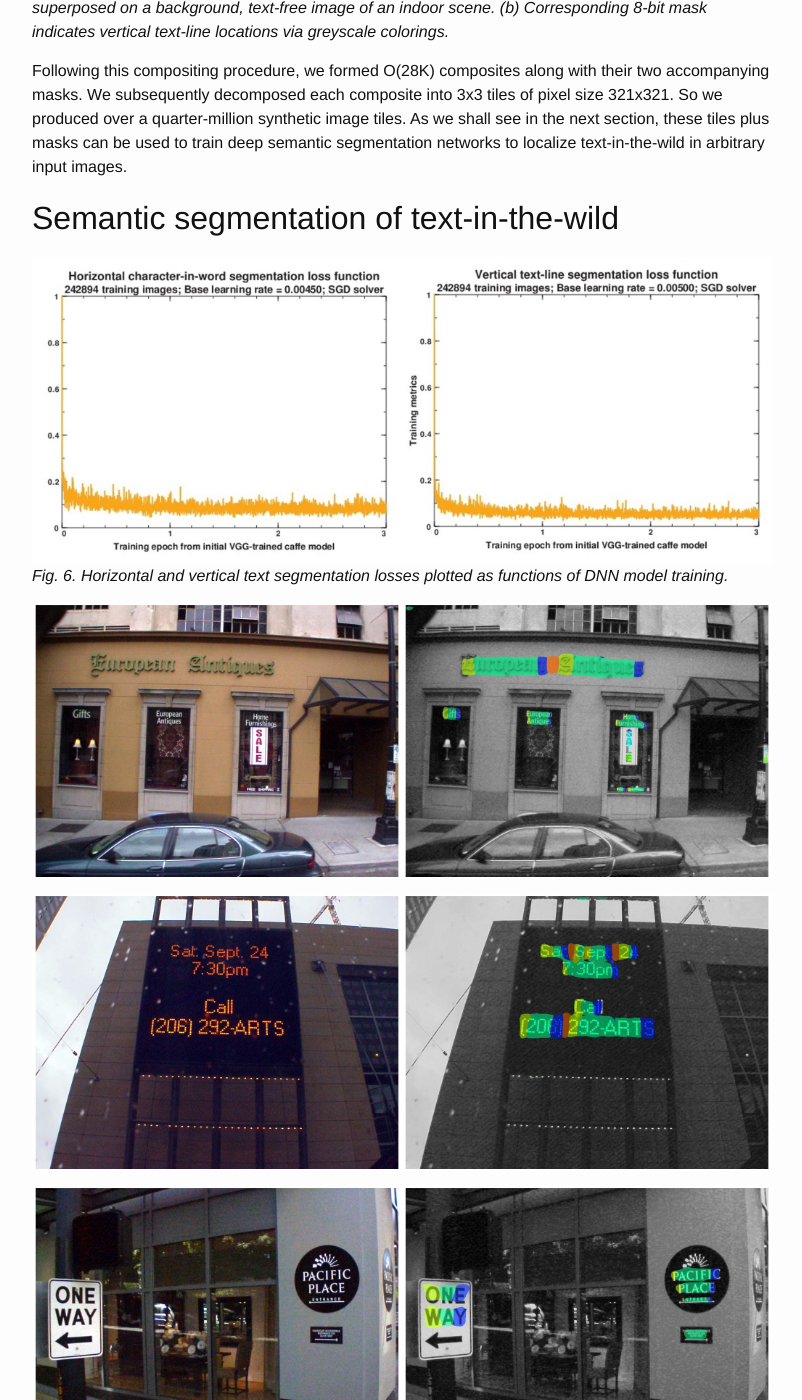
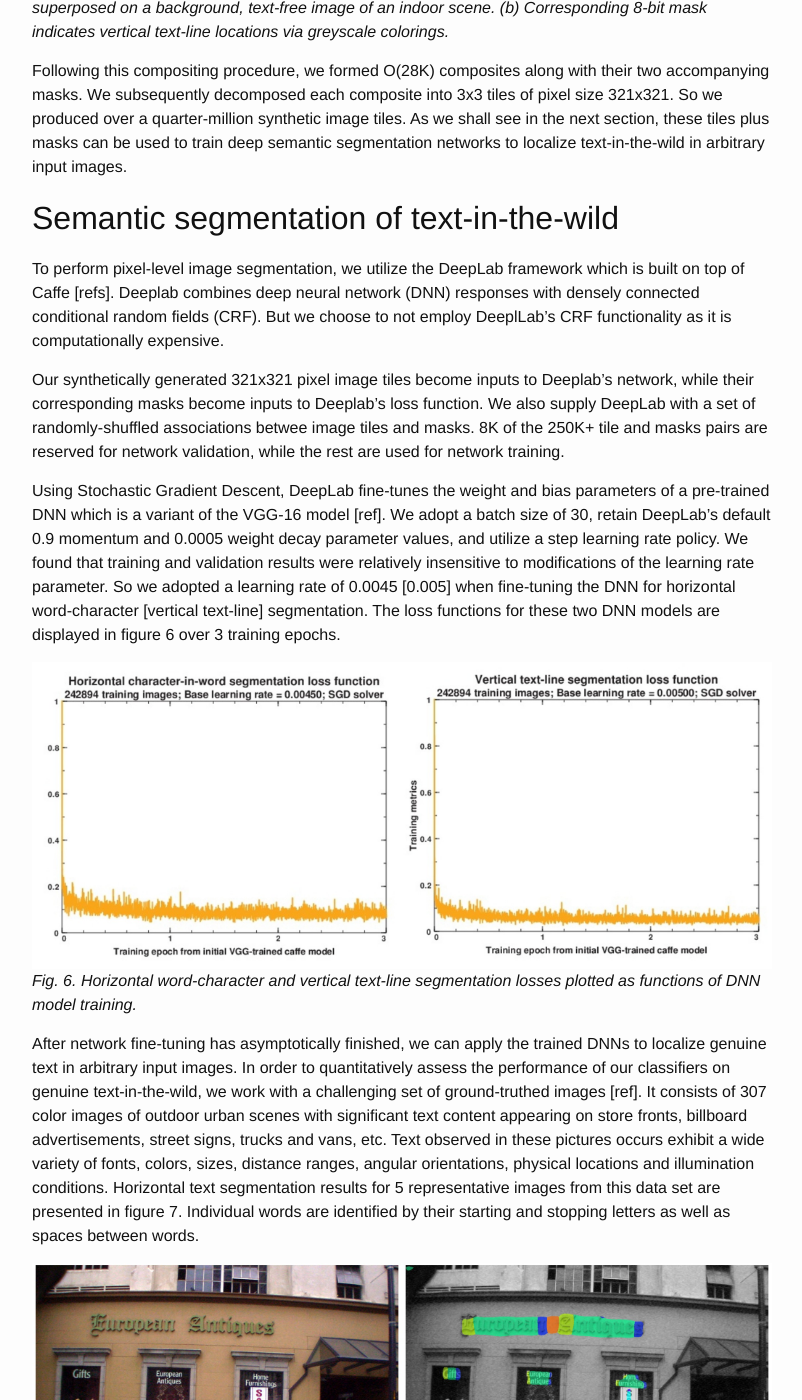
Before and after one commit to PeterCho/blog, a Jekyll site: the page built from _posts/2016-04-24-cvml.markdown, in a window 1280 px wide and 1400 px high, scrolled down 5842 px. Shown: the whole window, without its empty margins (238-1040 px from the left). Built offline with Jekyll 4.4.1, drawn with Linux system fonts in a browser that asks for light colours; some of the changed text lies outside the part shown.

Commit message:
Starting to discuss training and inference of DNNs

```diff
--- a/_posts/2016-04-24-cvml.markdown
+++ b/_posts/2016-04-24-cvml.markdown
@@ -228,10 +228,46 @@ images.
 
 ## Semantic segmentation of text-in-the-wild
 
-![TextLocalization]({{ site.url }}/blog/images/text_segmentation/training/montage_horiz_lossfunc___vert_lossfunc.jpg)
-*Fig. 6.  Horizontal and vertical text segmentation losses plotted as
-functions of DNN model training.*
+To perform pixel-level image segmentation, we utilize the DeepLab framework
+which is built on top of Caffe [refs].  Deeplab combines deep neural
+network (DNN) responses with densely connected conditional random fields
+(CRF).  But we choose to not employ DeeplLab's CRF functionality as it is
+computationally expensive.
 
+Our synthetically generated 321x321 pixel image tiles become inputs to
+Deeplab's network, while their corresponding masks become inputs to
+Deeplab's loss function.  We also supply DeepLab with a set of
+randomly-shuffled associations betwee image tiles and masks.  8K of the
+250K+ tile and masks pairs are reserved for network validation, while the
+rest are used for network training.
+
+Using Stochastic Gradient Descent, DeepLab fine-tunes the weight and bias
+parameters of a pre-trained DNN which is a variant of the VGG-16 model
+[ref].  We adopt a batch size of 30, retain DeepLab's default 0.9 momentum
+and 0.0005 weight decay parameter values, and utilize a step learning rate
+policy.  We found that training and validation results were relatively
+insensitive to modifications of the learning rate parameter.  So we adopted
+a learning rate of 0.0045 [0.005] when fine-tuning the DNN for horizontal
+word-character [vertical text-line] segmentation.  The loss functions for
+these two DNN models are displayed in figure 6 over 3 training epochs.
+
+![TextLocalization]({{ site.url}}/blog/images/text_segmentation/training/montage_horiz_lossfunc___vert_lossfunc.jpg)
+*Fig. 6.  Horizontal word-character and vertical text-line segmentation
+losses plotted as functions of DNN model training.*
+
+After network fine-tuning has asymptotically finished, we can apply the
+trained DNNs to localize genuine text in arbitrary input images.  In order
+to quantitatively assess the performance of our classifiers on genuine
+text-in-the-wild, we work with a challenging set of ground-truthed images
+[ref].  It consists of 307 color images of outdoor urban scenes with
+significant text content appearing on store fronts, billboard
+advertisements, street signs, trucks and vans, etc.  Text observed in these
+pictures occurs exhibit a wide variety of fonts, colors, sizes, distance
+ranges, angular orientations, physical locations and illumination
+conditions.  Horizontal text segmentation results for 5
+representative images from this data set are presented in figure 7.
+Individual words are identified by their starting and stopping letters as
+well as spaces between words.
 
 ![TextLocalization]({{ site.url }}/blog/images/text_segmentation/fullsized_segs/montage_text_img0055___segmented_image_00055.jpg)
 
@@ -242,9 +278,9 @@ functions of DNN model training.*
 ![TextLocalization]({{ site.url }}/blog/images/text_segmentation/fullsized_segs/montage_text_img0116___segmented_image_00116.jpg)
 
 ![TextLocalization]({{ site.url}}/blog/images/text_segmentation/fullsized_segs/montage_text_img0149___segmented_image_00149.jpg)
-*Fig. 7.  Horizontal text segmentation results for 5 different test images.  Starting
-[stopping] letters within words are tinted yellow [blue].  Middle letters
-inside words are tinted green.  Spaces between words are colored orange.*
+*Fig. 7.  Horizontal text segmentation results for 5 different test images.
+Starting [stopping] letters within words are tinted yellow [blue].  Middle
+letters inside words are tinted green.  Spaces between words are colored orange.*
 
 
 ![TextLocalization]({{ site.url}}/blog/images/text_segmentation/vert_full_segs/montage_horiz_segmented_image_00076___vert_segmented_image_00076.jpg)
```
Also changed, not shown: other parts of _posts/2016-04-24-cvml.markdown (+2 -0 lines).
